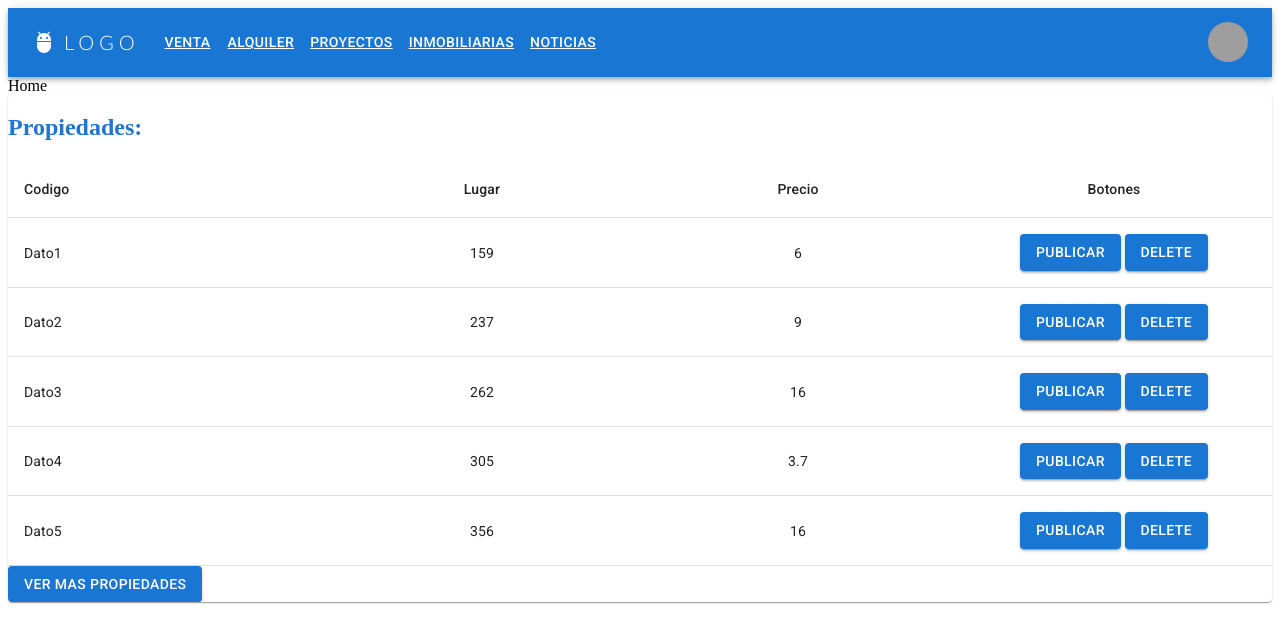
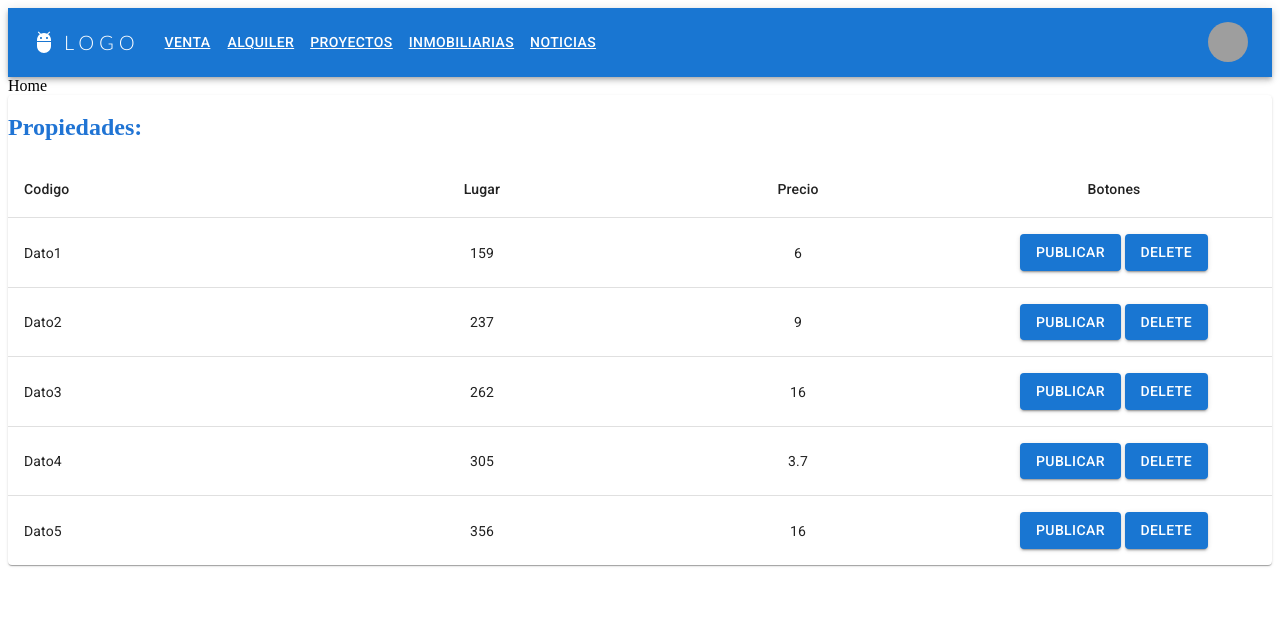
Before and after one commit to elfabito/proyecto-final-marketplace, a React (Create React App) app: page / in a window 1280 px wide. Shown: the top 642 px of the page. Built offline with nearby package versions, Linux system fonts and the light colour scheme; grey boxes are pictures that could not be loaded.

Commit message:
guardado16

```diff
--- a/src/componentes/Data_table.js
+++ b/src/componentes/Data_table.js
@@ -45,7 +45,7 @@ export default function Data_table() {
               <TableCell align="center"> <Button variant="contained" color="primary">Publicar</Button> <Button variant="contained" color="primary">Delete</Button></TableCell>
             </TableRow>
           ))}
-           <Button variant="contained" color="primary"> Ver mas Propiedades</Button>
+
         </TableBody>
       </Table>
     </TableContainer>
```
